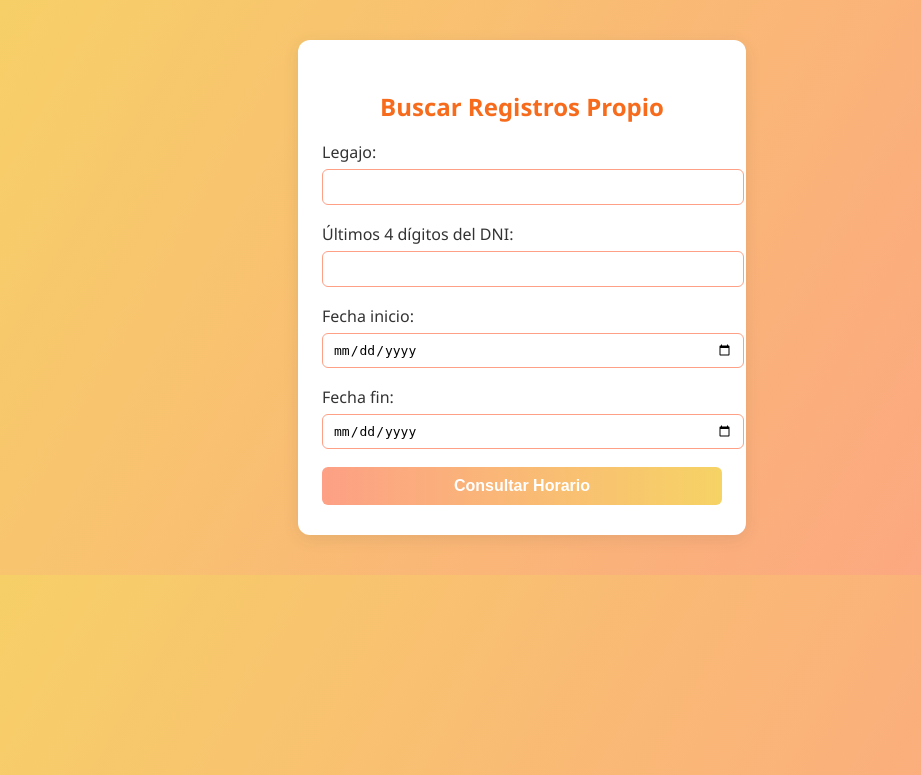
After one commit to Gutts220/BackPOO, a Flask app: page /Informe_propio in a window 1280 px wide. The commit adds this page. Shown: the top 775 px of the page, without its empty margins (118-1039 px from the left). Run offline with Flask 3, Linux system fonts and the light colour scheme.

Commit message:
añadiendo estilos, arreglando funcionalidades 3 y 4

```diff
--- /dev/null
+++ b/Templates/Informe_propio.html
@@ -0,0 +1,36 @@
+<!DOCTYPE html>
+<html lang="es">
+<head>
+    <meta charset="UTF-8">
+    <meta name="viewport" content="width=device-width, initial-scale=1.0">
+    <link rel="stylesheet" href="{{ url_for('static', filename='style.css') }}">
+    <title>Buscar Trabajador</title>
+
+</head>
+<body>
+    <div class="form-container">
+        <h2>Buscar Registros Propio</h2>
+        <form method="get" action="/registros">
+            <div class="form-group">
+                <label for="legajo">Legajo:</label>
+                <input type="text" id="legajo" name="legajo" required>
+            </div>
+            <div class="form-group">
+                <label for="dni_ultimos4">Últimos 4 dígitos del DNI:</label>
+                <input type="text" id="dni_ultimos4" name="dni_ultimos4" pattern="\d{4}" maxlength="4" required>
+            </div>
+            <div class="form-group">
+                <label for="fecha_inicio">Fecha inicio:</label>
+                <input type="date" id="fecha_inicio" name="fecha_inicio" required>
+            </div>
+            <div class="form-group">
+                <label for="fecha_fin">Fecha fin:</label>
+                <input type="date" id="fecha_fin" name="fecha_fin" required>
+            </div>
+            <div class="form-actions">
+                <button type="submit">Consultar Horario</button>
+            </div>
+        </form>
+    </div>
+</body>
+</html>
--- a/Templates/registros_propios.html
+++ b/Templates/registros_propios.html
@@ -3,6 +3,7 @@
 <head>
     <meta charset="UTF-8">
     <meta name="viewport" content="width=device-width, initial-scale=1.0">
+    <link rel="stylesheet" href="{{ url_for('static', filename='style.css') }}">
     <title>Registros de Horarios</title>
 </head>
 <body>
@@ -17,8 +18,8 @@
         {% for r in registros %}
         <tr>
             <td>{{ r.fecha.strftime("%Y-%m-%d") }}</td>
-            <td>{{ r.hora_entrada.strftime("%H:%M") if r.hora_entrada else "" }}</td>
-            <td>{{ r.hora_salida.strftime("%H:%M") if r.hora_salida else "" }}</td>
+            <td>{{ r.horaentrada.strftime("%H:%M") if r.horaentrada else "" }}</td>
+            <td>{{ r.horasalida.strftime("%H:%M") if r.horasalida else "" }}</td>
             <td>{{ r.dependencia }}</td>
         </tr>
         {% endfor %}
--- a/app.py
+++ b/app.py
@@ -25,8 +25,7 @@ GR = gestor_registro(GT)
 
 @app.route("/")  # Marcador de server corriendo
 def intex():
-    return """SERVER IS RUNNING
-Hola adriano <3."""
+    return render_template('index.html')
 
 @app.route('/nuevo_trabajador', methods=['GET','POST']) # Ruta para agregar trabajador
 def nuevo_trabajador():
@@ -40,30 +39,62 @@ def registrar_entrada():
 def registrar_salida():
     return GR.registro_salida()
 
-@app.route('/registros/<int:id_trabajador>')
-def ver_registros(id_trabajador):
-    return gestor_registro.consultar_registros_propios(id_trabajador)
+@app.route('/Informe_propio')
+def informe_propio():
+    return render_template('Informe_propio.html')
 
-@app.route('/informe_horas', methods=['GET'])
+@app.route('/formulario_validacion')
+def informe_horario_trabajadores():
+    return render_template('formulario_validacion.html')
+
+
+@app.route('/registros')
+def ver_registros():
+    legajo = request.args.get('legajo')
+    dni_ultimos4 = request.args.get('dni_ultimos4')
+    fecha_inicio = request.args.get('fecha_inicio')
+    fecha_fin = request.args.get('fecha_fin')
+    if not legajo or not dni_ultimos4:
+        return render_template('error.html', error="Faltan datos para la búsqueda.")
+    return gestor_registro.consultar_registros_propios(legajo, dni_ultimos4, fecha_inicio, fecha_fin)
+
+@app.route('/informe_horas', methods=['GET', 'POST'])
 def informe_horas():
-    try:
-        id_trabajador = request.args.get('id_trabajador', type=int)
-        fecha_inicio = request.args.get('fecha_inicio')
-        fecha_fin = request.args.get('fecha_fin')
+    if request.method == 'POST':
+        # Primer paso: validar legajo y DNI
+        legajo = request.form.get('legajo')
+        dni_ultimos4 = request.form.get('dni_ultimos4')
+        trabajador = gestor_registro.validar_trabajador(legajo, dni_ultimos4)
+        if not trabajador:
+            return render_template('error.html', error="Legajo o DNI incorrecto.")
+        # Si es válido, mostrar el segundo formulario
+        return render_template('formulario_periodo.html', legajo=legajo, dni_ultimos4=dni_ultimos4)
+    else:
+        # Mostrar el primer formulario
+        return render_template('formulario_validacion.html')
 
-        if not id_trabajador or not fecha_inicio or not fecha_fin:
-            raise ValueError("Faltan datos para generar el informe.")
+@app.route('/mostrar_informe', methods=['POST'])
+def mostrar_informe():
+    legajo = request.form.get('legajo')
+    dni_ultimos4 = request.form.get('dni_ultimos4')
+    fecha_inicio = request.form.get('fecha_inicio')
+    fecha_fin = request.form.get('fecha_fin')
+    funcion = request.form.get('funcion')
+    dependencia = request.form.get('dependencia')
 
-        fecha_inicio_dt = datetime.strptime(fecha_inicio, "%Y-%m-%d")
-        fecha_fin_dt = datetime.strptime(fecha_fin, "%Y-%m-%d")
+    # Buscar el trabajador
+    trabajador = gestor_registro.validar_trabajador(legajo, dni_ultimos4)
+    if not trabajador:
+        return render_template('error.html', error="Trabajador no encontrado.")
 
-        return gestor_registro.informe_horas_trabajadas(
-            id_trabajador,
-            fecha_inicio_dt,
-            fecha_fin_dt
-        )
-    except Exception as e:
-        return render_template('error.html', error=f"Error al generar el informe: {e}")
+    # Verificar función y dependencia
+    if trabajador.funcion != funcion:
+        return render_template('error.html', error="La función no coincide con la registrada para el trabajador.")
+
+    # Ahora sí, mostrar el informe (filtrando por legajo, fechas y dependencia)
+    return gestor_registro.informe_horas_trabajadas(
+        legajo, fecha_inicio, fecha_fin, funcion, dependencia, dni_ultimos4
+    )
 
 if __name__ == '__main__':
 	app.run(debug = True)
--- /dev/null
+++ b/static/style.css
@@ -0,0 +1,175 @@
+body {
+    background: linear-gradient(120deg, #f6d365 0%, #fda085 100%);
+    font-family: 'Segoe UI', Arial, sans-serif;
+    margin: 0;
+    padding: 0;
+}
+.menu-container {
+    max-width: 400px;
+    margin: 60px auto;
+    background: #fff;
+    border-radius: 16px;
+    box-shadow: 0 8px 32px rgba(60,60,60,0.15);
+    padding: 40px 30px;
+    text-align: center;
+}
+h1 {
+    color: #f76b1c;
+    margin-bottom: 30px;
+    font-size: 2.2em;
+}
+.menu-list {
+    list-style: none;
+    padding: 0;
+    margin: 0;
+}
+.menu-list li {
+    margin: 18px 0;
+}
+.menu-list a {
+    display: block;
+    padding: 14px 0;
+    background: linear-gradient(90deg, #fda085 0%, #f6d365 100%);
+    color: #fff;
+    text-decoration: none;
+    border-radius: 8px;
+    font-size: 1.1em;
+    font-weight: 500;
+    transition: background 0.3s, transform 0.2s;
+    box-shadow: 0 2px 8px rgba(253,160,133,0.08);
+}
+.menu-list a:hover {
+    background: linear-gradient(90deg, #f6d365 0%, #fda085 100%);
+    transform: translateY(-2px) scale(1.03);
+    box-shadow: 0 4px 16px rgba(253,160,133,0.15);
+}
+@media (max-width: 500px) {
+    .menu-container {
+        padding: 25px 10px;
+    }
+    h1 {
+        font-size: 1.3em;
+    }
+}
+
+.form-container {
+            max-width: 400px;
+            margin: 40px auto;
+            background: #fff;
+            border-radius: 12px;
+            box-shadow: 0 4px 16px rgba(60,60,60,0.10);
+            padding: 30px 24px;
+}
+.form-container h2 {
+ color: #f76b1c;
+margin-bottom: 18px;
+    text-align: center;
+}
+.form-group {
+margin-bottom: 18px;
+}
+label {
+            display: block;
+            margin-bottom: 6px;
+            color: #333;
+            font-weight: 500;
+        }
+input[type="text"], input[type="number"], input[type="date"] {
+            width: 100%;
+            padding: 8px 10px;
+            border: 1px solid #fda085;
+            border-radius: 6px;
+            font-size: 1em;
+        }
+.form-actions {
+            display: flex;
+            flex-direction: column;
+            gap: 10px;
+        }
+.form-actions button {
+            background: linear-gradient(90deg, #fda085 0%, #f6d365 100%);
+            color: #fff;
+            border: none;
+            border-radius: 6px;
+            padding: 10px 0;
+            font-size: 1em;
+            font-weight: 600;
+            cursor: pointer;
+            transition: background 0.3s, transform 0.2s;
+        }
+.form-actions button:hover {
+            background: linear-gradient(90deg, #f6d365 0%, #fda085 100%);
+            transform: scale(1.03);
+}
+
+table {
+    width: 90%;
+    margin: 30px auto;
+    border-collapse: collapse;
+    background: #fff;
+    border-radius: 12px;
+    box-shadow: 0 4px 16px rgba(60,60,60,0.08);
+    overflow: hidden;
+}
+
+th, td {
+    padding: 14px 12px;
+    text-align: center;
+}
+
+th {
+    background: linear-gradient(90deg, #fda085 0%, #f6d365 100%);
+    color: #fff;
+    font-weight: 600;
+    font-size: 1.05em;
+    letter-spacing: 0.5px;
+}
+
+tr:nth-child(even) {
+    background: #f9f9f9;
+}
+
+tr:hover {
+    background: #ffe0b2;
+    transition: background 0.2s;
+}
+
+td {
+    color: #444;
+    font-size: 1em;
+    border-bottom: 1px solid #f0f0f0;
+}
+
+@media (max-width: 600px) {
+    table, th, td {
+        font-size: 0.95em;
+        padding: 8px 4px;
+    }
+    table {
+        width: 100%;
+    }
+}
+
+.error-container {
+                max-width: 400px;
+                margin: 80px auto;
+                background: #fff3e0;
+                border-radius: 12px;
+                box-shadow: 0 4px 16px rgba(253,160,133,0.15);
+                padding: 40px 30px;
+                text-align: center;
+}
+h2 {
+                color: #e65100;
+                margin-bottom: 18px;
+}
+p {
+                color: #b71c1c;
+                font-size: 1.1em;
+}
+a {
+                display: inline-block;
+                margin-top: 18px;
+                color: #f76b1c;
+                text-decoration: underline;
+}
```
Also changed, not shown: Templates/error.html (added, +15 -0 lines), Templates/formulario_periodo.html (added, +29 -0 lines), Templates/formulario_validacion.html (added, +23 -0 lines), Templates/index.html (+10 -1 lines), Templates/informe_horas.html (+10 -1 lines), controllers/gestor_registro_horario.py (+46 -12 lines), 1 other file.
